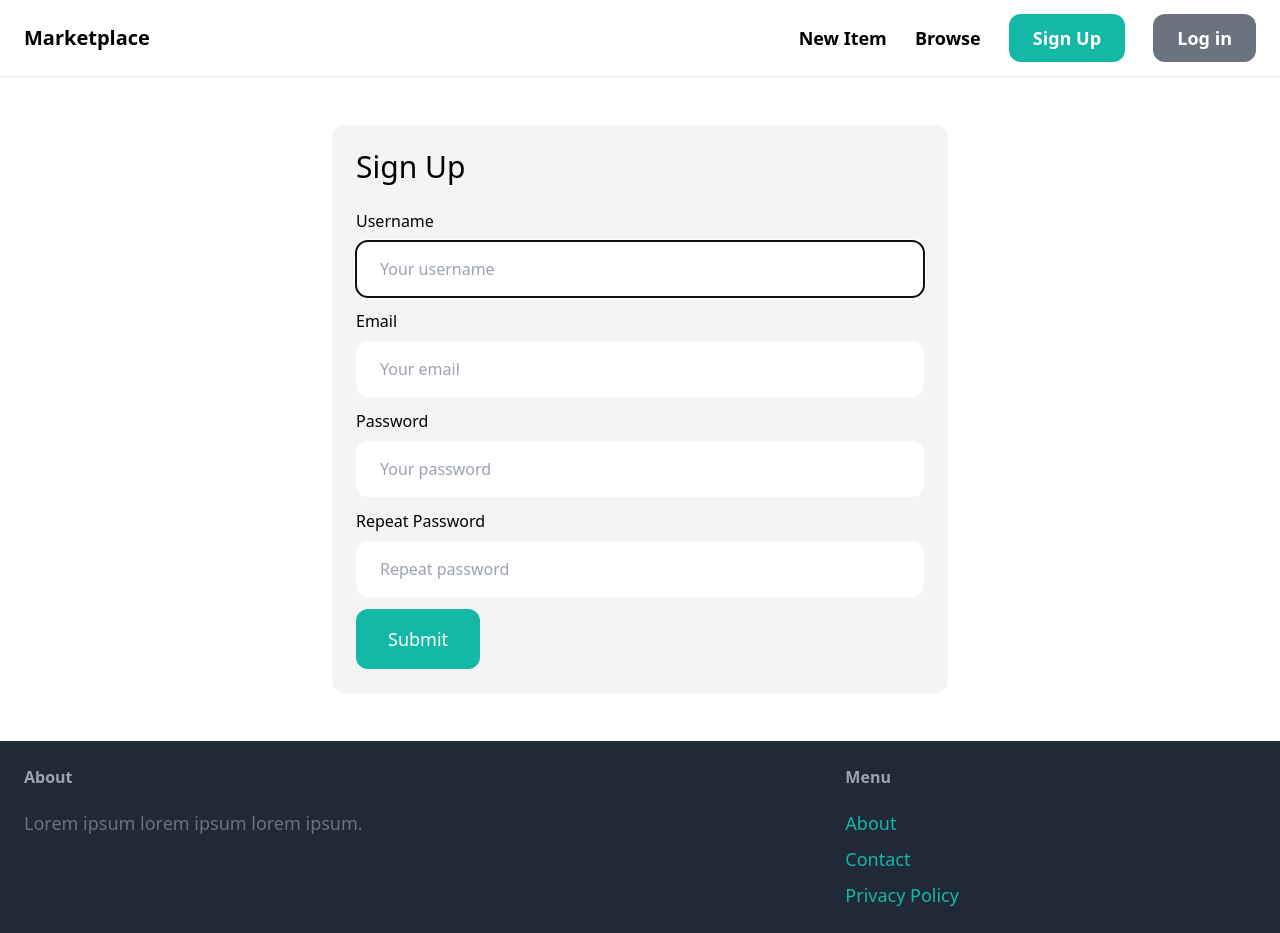
After one commit to rodrigo00mp/django-marketplace, a Django app: page /signup/ in a window 1280 px wide. The commit adds this page. Run offline with Django 5.2, Linux system fonts and the light colour scheme; parts of the project's set-up code (start-up, migrations or seed data) failed here and were passed over; some libraries are stand-ins or nearby versions.

Commit message:
Addedform to template, customized fields and saved user to database

```diff
--- a/marketplace/core/forms.py
+++ b/marketplace/core/forms.py
@@ -3,7 +3,24 @@ from django.contrib.auth.forms import UserCreationForm
 from django.contrib.auth.models import User
 
 
-class SignUpForm(UserCreationForm):
+class SignupForm(UserCreationForm):
   class Meta:
     model = User
     fields = ('username', 'email', 'password1', 'password2')
+
+  username = forms.CharField(widget=forms.TextInput(attrs={
+    'placeholder': 'Your username',
+    'class': 'w-full py-4 px-6 rounded-xl'
+  }))
+  email = forms.CharField(widget=forms.EmailInput(attrs={
+    'placeholder': 'Your email',
+    'class': 'w-full py-4 px-6 rounded-xl'
+  }))
+  password1 = forms.CharField(widget=forms.PasswordInput(attrs={
+    'placeholder': 'Your password',
+    'class': 'w-full py-4 px-6 rounded-xl'
+  }))
+  password2 = forms.CharField(widget=forms.PasswordInput(attrs={
+    'placeholder': 'Repeat password',
+    'class': 'w-full py-4 px-6 rounded-xl'
+  }))
--- a/marketplace/core/templates/core/base.html
+++ b/marketplace/core/templates/core/base.html
@@ -15,7 +15,7 @@
       <div class="space-x-6">
         <a href="#" class="text-lg font-semibold hover:text-gray-500">New Item</a>
         <a href="#" class="text-lg font-semibold hover:text-gray-500">Browse</a>
-        <a href="#" class="px-6 py-3 text-lg font-semibold bg-teal-500 text-white rounded-xl hover:bg-teal-700">Sign Up</a>
+        <a href="{%url 'core:signup'%}" class="px-6 py-3 text-lg font-semibold bg-teal-500 text-white rounded-xl hover:bg-teal-700">Sign Up</a>
         <a href="#" class="px-6 py-3 text-lg font-semibold bg-gray-500 text-white rounded-xl hover:bg-gray-700">Log in</a>
       </div>
     </nav>
--- /dev/null
+++ b/marketplace/core/templates/core/signup.html
@@ -0,0 +1,40 @@
+{% extends 'core/base.html' %}
+
+{% block title %}Sign up {% endblock %}
+{% block content %}
+<div class="w-1/2 my-6 p-6 mx-auto bg-gray-100 rounded-xl">
+  <h1 class="mb-6 text-3xl">Sign Up</h1>
+
+  <form method="post" action=".">
+    {%csrf_token%}
+
+    <div class="mb-3">
+      <label for="" class="inline-block mb-2">Username</label><br>
+      {{ form.username }}
+    </div>
+    <div class="mb-3">
+      <label for="" class="inline-block mb-2">Email</label><br>
+      {{ form.email }}
+    </div>
+    <div class="mb-3">
+      <label for="" class="inline-block mb-2">Password</label><br>
+      {{ form.password1 }}
+    </div>
+    <div class="mb-3">
+      <label for="" class="inline-block mb-2">Repeat Password</label><br>
+      {{ form.password2 }}
+    </div>
+
+    {% if form.errors or form.non_field_errors %}
+      <div class="mb-3 p-6 bg-red-100 rounded-xl">
+        {% for field in form %}
+          {{field.errors}}
+        {%endfor%}
+        {{form.non_field_errors}}
+      </div>
+    {%endif%}
+
+    <button class="py-4 px-8 text-lg bg-teal-500 hover:bg-teal-700 rounded-xl text-white">Submit</button>
+  </form>
+</div>
+{% endblock %}
--- a/marketplace/core/urls.py
+++ b/marketplace/core/urls.py
@@ -5,5 +5,6 @@ app_name = 'core'
 
 urlpatterns = [
   path('', views.index, name='index'),
-  path('contact/', views.contact, name='contact')
+  path('contact/', views.contact, name='contact'),
+  path('signup/', views.signup, name='signup')
 ]
--- a/marketplace/core/views.py
+++ b/marketplace/core/views.py
@@ -1,6 +1,6 @@
-from django.shortcuts import render
+from django.shortcuts import render, redirect
 from item.models import Category, Item
-
+from .forms import SignupForm
 # Create your views here.
 def index(request):
   items = Item.objects.filter(is_sold = False)[0:6]
@@ -12,3 +12,14 @@ def index(request):
 
 def contact(request):
   return render(request, 'core/contact.html')
+
+def signup(request):
+  if request.method == 'POST':
+    form = SignupForm(request.POST)
+
+    if form.is_valid():
+      form.save()
+      return redirect('/login/')
+  else:
+    form = SignupForm()
+  return render(request, 'core/signup.html', {'form':form})
```
Also changed, not shown: marketplace/db.sqlite3.
